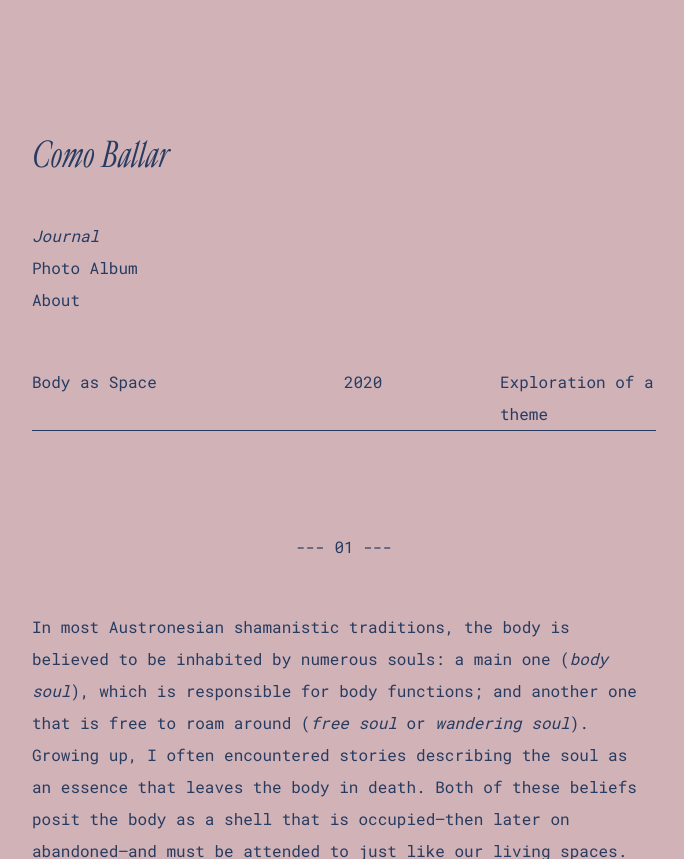
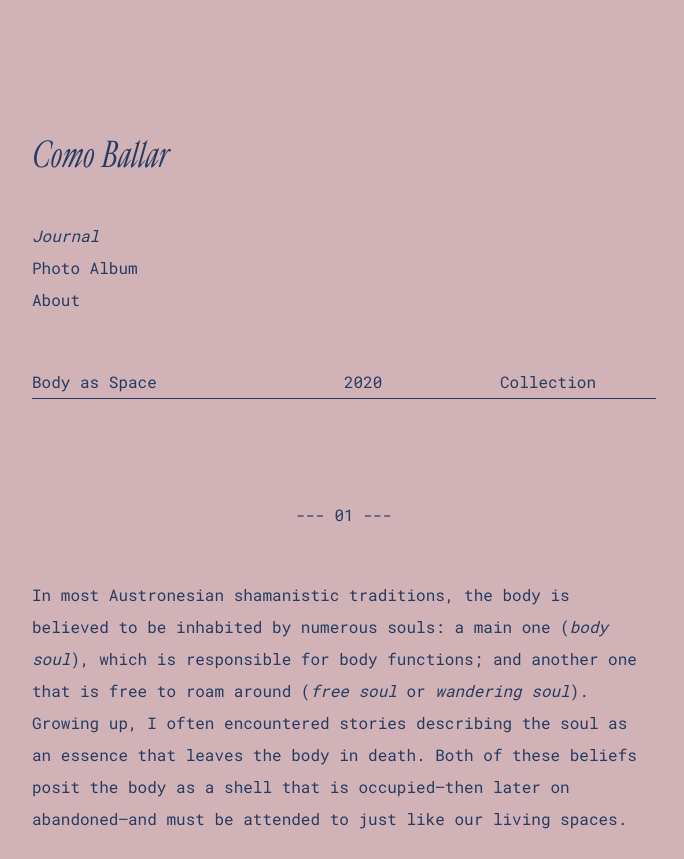
Before and after one commit to comballar/comballar.github.io, a Jekyll site: the page built from _journals/2020-09-16-body-as-space.md, in a window 1280 px wide and 900 px high, cut to the strip 0-859 px from the top of the window. Shown: the whole strip, without its empty margins (88-772 px from the left). Built offline with Jekyll 4.4.1, drawn with Linux system fonts in a browser that asks for light colours; some of the changed text lies outside the part shown.

Commit message:
Update 2020-09-16-body-as-space.md

```diff
--- a/_journals/2020-09-16-body-as-space.md
+++ b/_journals/2020-09-16-body-as-space.md
@@ -2,7 +2,7 @@
 layout: entry
 title:  Body as Space
 author: Phoemela Ballaran
-category: Exploration of a theme
+category: Collection
 date: 2020-09-16
 img: https://raw.githubusercontent.com/comoballar/postdb/main/journal01/01.png
 ---
```
